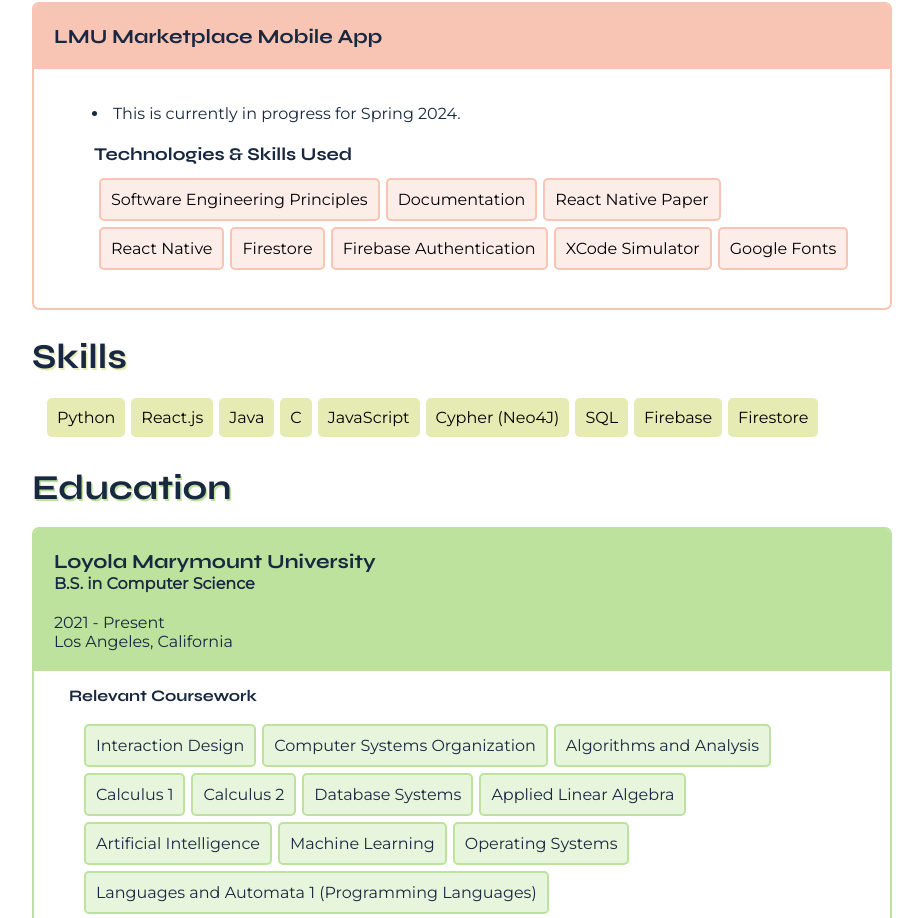
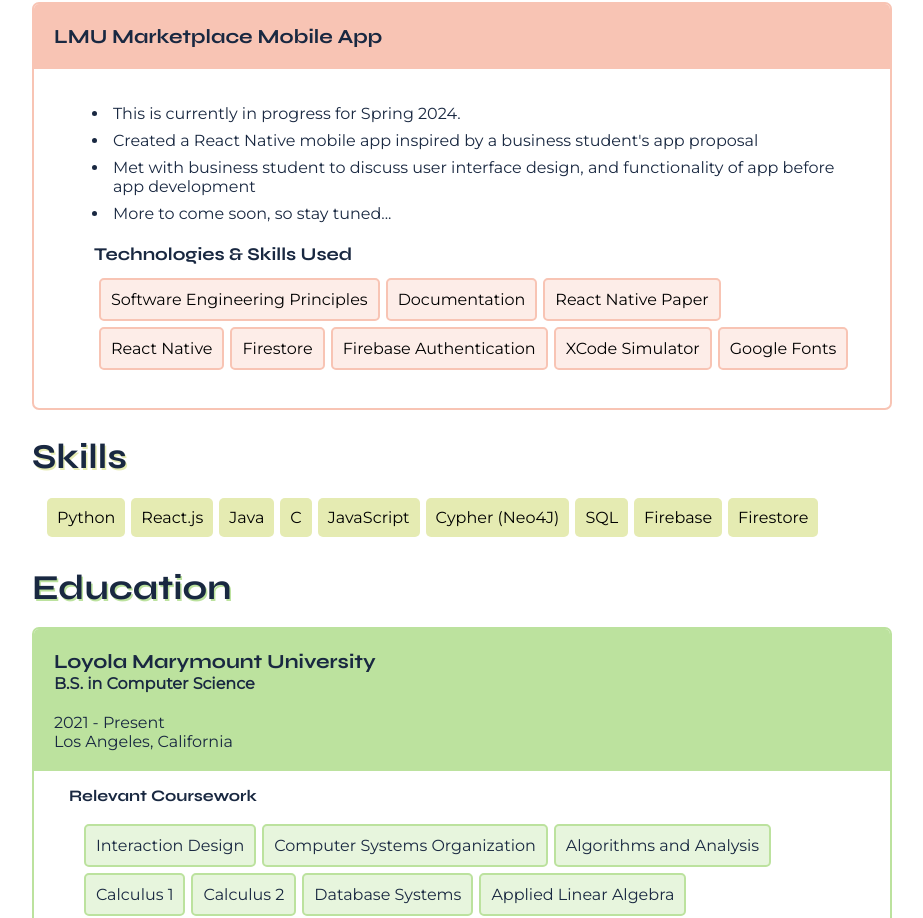
Before and after one commit to speer987/personal-website, a React (Create React App) app: page / in a window 1280 px wide. Shown: the part 5837-6755 px from the top of the page, without its empty margins (178-1101 px from the left). Built offline with nearby package versions, Linux system fonts and the light colour scheme.

Commit message:
adding updated projects file

```diff
--- a/src/components/projects.js
+++ b/src/components/projects.js
@@ -168,7 +168,12 @@
   {
     course: "LMU Marketplace Mobile App",
     university: "Loyola Marymount University",
-    desc: ["This is currently in progress for Spring 2024."],
+    desc: [
+      "This is currently in progress for Spring 2024.",
+      "Created a React Native mobile app inspired by a business student's app proposal",
+      "Met with business student to discuss user interface design, and functionality of app before app development",
+      "More to come soon, so stay tuned...",
+    ],
     tech: [
       "Software Engineering Principles",
       "Documentation",
```
